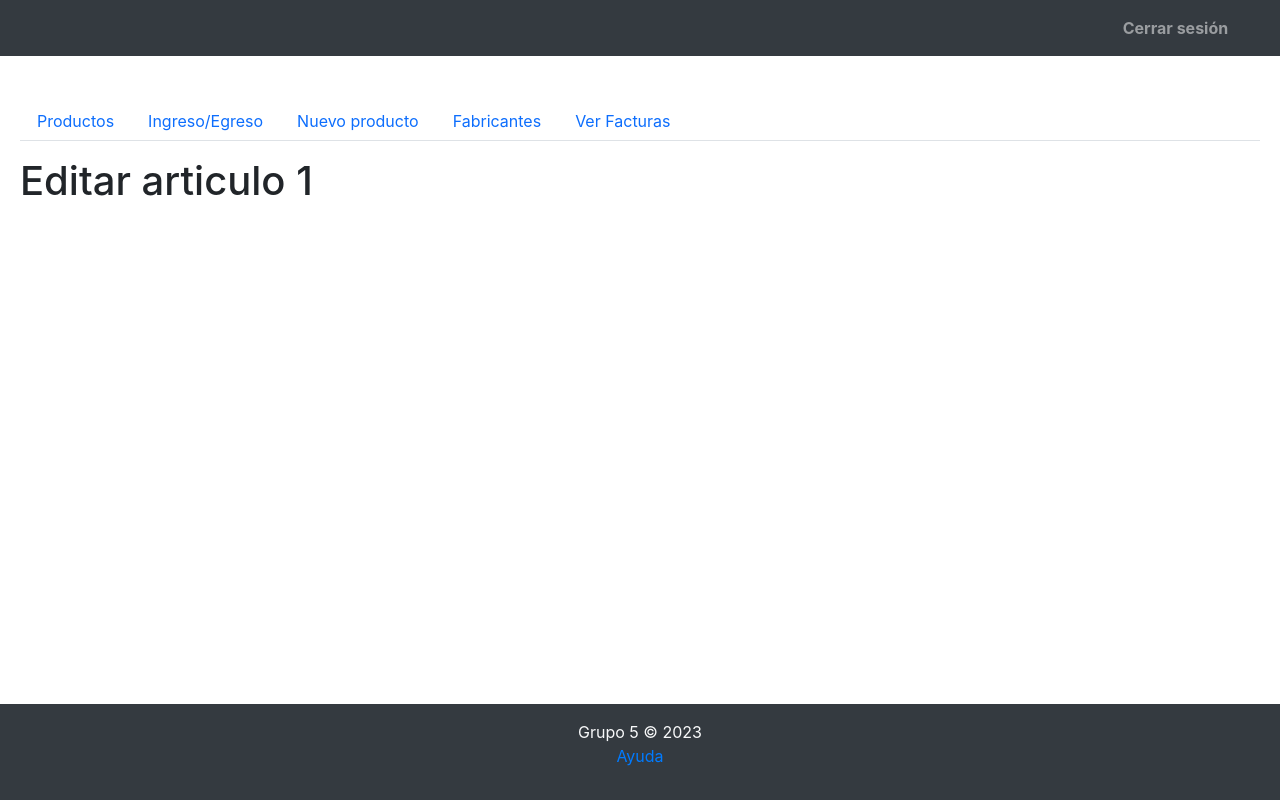
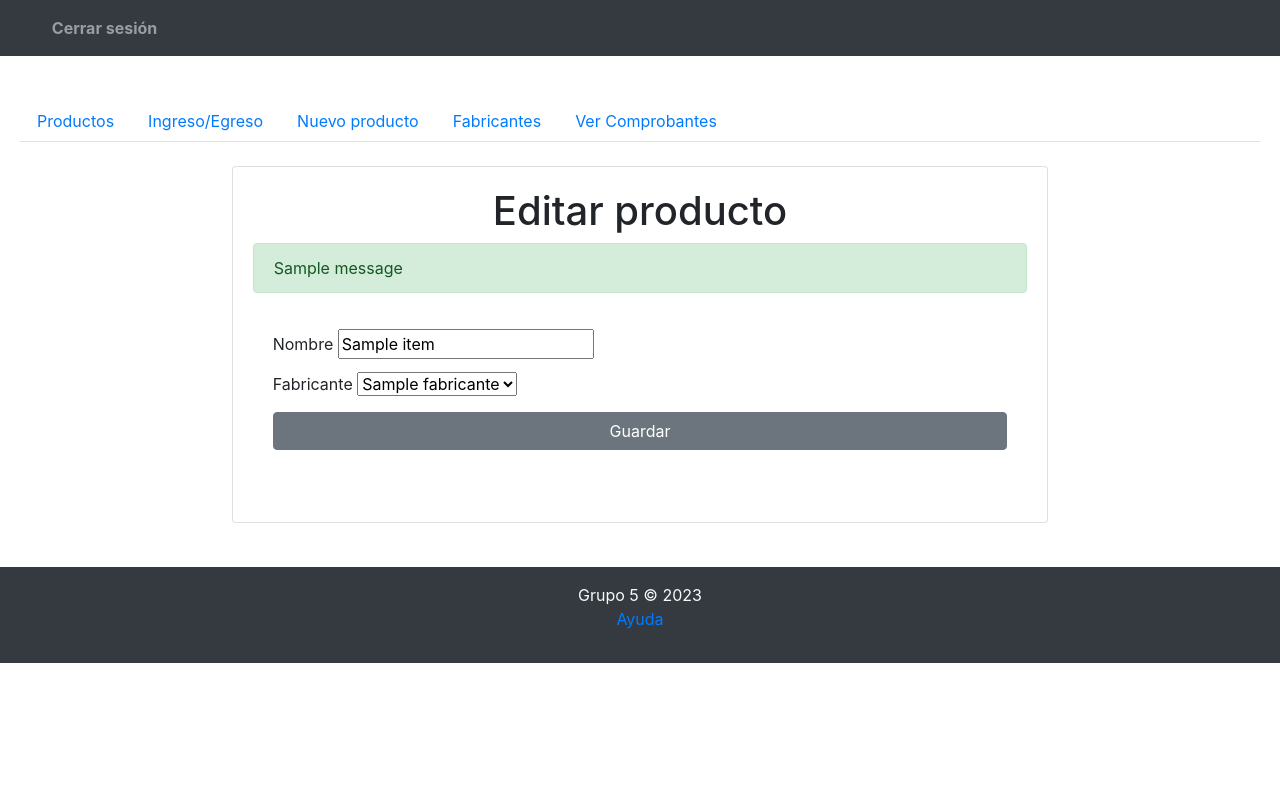
Before and after one commit to omar-sca/PIG_Grupo5, a Django app: page /productos/editar/1/ in a window 1280 px wide. Run offline with Django 3.2, Linux system fonts and the light colour scheme; tables that the repository leaves empty hold one stand-in row (values such as "Sample post"); one stand-in notice (Sample message) is shown.

Commit message:
ABM de productos y modificaciones extras

```diff
--- a/productos/forms.py
+++ b/productos/forms.py
@@ -3,7 +3,7 @@
 import re
 from django.forms import ValidationError
 from django.forms.widgets import DateInput
-from productos.models import Fabricante
+from productos.models import Fabricante,Items
 
 
 class ModificarStockForm(forms.Form):
@@ -29,11 +29,19 @@
     if valor <= 0:
         raise ValidationError('La cantidad no puede ser menor a 0.')
 
-class IngresarProductoForm(forms.Form):
-    nombre_producto = forms.CharField (label="Nombre del producto", required=True)
-    fabricante_producto = forms.CharField (label="Nombre del fabricante", required=True)
-    stock_producto = forms.IntegerField (label="Cantidad", validators=(numero_valido,))
 
+class NuevoProductoForm(forms.ModelForm):
+    class Meta:
+        model= Items
+        fields = ['nombre', 'fabricante', 'stock']
+    nombre = forms.CharField (label="Nombre del producto", required=True)
+    stock = forms.IntegerField (label="Cantidad", validators=(numero_valido,))
+
+
+class EditarProductoForm(forms.ModelForm):
+    class Meta:
+        model= Items
+        fields = ['nombre', 'fabricante']
 
 
 def direccion_correcta(valor):
@@ -45,6 +53,7 @@
     if not re.match(patron, valor):
         raise forms.ValidationError('El número de teléfono debe cumplir el siguiente formato: 01-12345678')
 
+
 class NuevoFabricanteForm(forms.ModelForm):
     class Meta:
         model= Fabricante
--- a/productos/urls.py
+++ b/productos/urls.py
@@ -3,12 +3,12 @@
 
 
 urlpatterns = [
-    path('', views.productos_mostrar, name='productos'),
+    path('', views.ProductosMostrar.as_view(), name='productos'),
     path('nuevo/', views.producto_nuevo, name='nuevo_producto'),
     path('editar/<int:id_prod>/', views.producto_editar, name='editar_producto'),
     path('fabricantes/', views.FabricantesL.as_view(), name='fabricantes'),
     path('fabricantes/nuevo/', views.fabricante_nuevo, name='nuevo_fabricante'),
     path('fabricantes/editar/<int:id_fabr>', views.fabricante_editar, name='editar_fabricante'),
     path('modificar_stock/', views.stock, name='modificar_stock'),
-    path('facturas/', views.ver_facturas),
+    path('comprobantes/', views.ver_comprobantes),
 ]
--- a/productos/views.py
+++ b/productos/views.py
@@ -1,63 +1,51 @@
 from re import template
-from django.shortcuts import render
+from django.shortcuts import render,redirect
 from django.template import loader
 from django.http import HttpResponse
-from productos.forms import IngresarProductoForm, ModificarStockForm,NuevoFabricanteForm
+from productos.forms import NuevoProductoForm, ModificarStockForm,NuevoFabricanteForm,EditarProductoForm
 from django.contrib import messages
 from django.views.generic import ListView
-from productos.models import Fabricante
+from productos.models import Fabricante,Items
 
 
 # Create your views here.
-#Tupla producto: (id_producto, nombre, fabricante, stock)
-listaProductos=[
-    (1,'prod A','fabricante1',32),
-    (2,'prod B','fabricante1',0),
-    (3,'prod C','fabricante1',5),
-    (4,'prod D','fabricante1',65),
-    (5,'prod E','fabricante1',9),
-    (6,'prod A','fabricante1',32),
-    (7,'prod B','fabricante1',0),
-    (8,'prod C','fabricante1',5),
-    (9,'prod D','fabricante1',65),
-    (10,'prod E','fabricante1',9),
-    ]
 
-#Tupla fabricante: (id_fabricante, nombre, direccion,telefono, mail)
-listaFabricantes=[
-    (1,'fabricante1', "calle1", '4900-0000', 'mail@mail.com'),
-    (2,'fabricante2', "calle1", '4900-0000', 'mail@mail.com'),
-    (3,'fabricante3', "calle1", '4900-0000', 'mail@mail.com'),
-    (4,'fabricante4', "calle1", '4900-0000', 'mail@mail.com'),
-    ]
-
-
-def productos_mostrar(request):
-    template = loader.get_template('productos/productos.html')
-    context={'productos':listaProductos}
-    return HttpResponse(template.render(context,request))
+class ProductosMostrar(ListView):
+    model = Items
+    template_name = 'productos/productos.html'
+    context_object_name = 'productos'
+    queryset = Items.objects.all().order_by('nombre')
 
 def producto_nuevo(request):
     if request.method == 'POST':
-        ingresarProductoForma=IngresarProductoForm(request.POST)
-        if ingresarProductoForma.is_valid():
+        form_ingresarProducto=NuevoProductoForm(request.POST)
+        if form_ingresarProducto.is_valid():
             messages.success(request, 'Nuevo artículo agregado correctamente')
-            ingresarProductoForma = IngresarProductoForm()
-
+            form_ingresarProducto.save()
+            form_ingresarProducto = NuevoProductoForm()
         else:
             messages.warning(request, 'Error en los datos cargados')
     elif request.method=='GET':
-        ingresarProductoForma = IngresarProductoForm()
+        form_ingresarProducto = NuevoProductoForm()
 
     template = loader.get_template('productos/producto_nuevo.html')
-    context={'IngresarProductoForm':ingresarProductoForma}
+    context={'form_nuevoProd':form_ingresarProducto}
     return HttpResponse(template.render(context,request))
-    ##return render(request,'productos/producto_nuevo.html')
 
 def producto_editar(request,id_prod):
-    template = loader.get_template('productos/producto_editar.html')
-    context={'id_item':id_prod}
-    return HttpResponse(template.render(context,request))
+    try:
+        producto =Items.objects.get(pk=id_prod)
+    except Items.DoesNotExist:
+        return render(request, '404_admin.html')
+
+    if (request.method == 'POST'):
+        form_EditProd = EditarProductoForm(request.POST, instance=producto)
+        if form_EditProd.is_valid():
+            form_EditProd.save()
+            return redirect('productos')
+    else:
+        form_EditProd = EditarProductoForm(instance=producto)
+    return render(request, 'productos/producto_editar.html', {'formEditarProd': form_EditProd})
 
 #def fabricantes_mostrar(request):
 #    template = loader.get_template('productos/fabricantes.html')
@@ -68,8 +56,7 @@
     model = Fabricante
     template_name = 'productos/fabricantes.html'
     context_object_name = 'fabricantes'
-    queryset = Fabricante.objects.all()
-
+    queryset = Fabricante.objects.all().order_by('nombre')
 
 
 def fabricante_editar(request,id_fabr):
@@ -103,8 +90,8 @@
     #return HttpResponse(template.render(context,request))
     #return render(request,'productos/modificar_stock.html')
 
-def ver_facturas(request):
+def ver_comprobantes(request):
     #template = loader.get_template('productos/facturas.html')
     #context={'':}
     #return HttpResponse(template.render(context,request))
-    return render(request,'productos/facturas.html')
+    return render(request,'productos/comprobantes.html')
--- a/templates/base.html
+++ b/templates/base.html
@@ -11,12 +11,8 @@
     <!--Configuración de la ventana gráfica para que su sitio web se vea bien en todos los dispositivos:-->
     <meta name="viewport" content="width=device-width, initial-scale=1.0">
 
-    <link href="https://cdn.jsdelivr.net/npm/bootstrap@5.1.1/dist/css/bootstrap.min.css" rel="stylesheet"
-        integrity="sha384-F3w7mX95PdgyTmZZMECAngseQB83DfGTowi0iMjiWaeVhAn4FJkqJByhZMI3AhiU" crossorigin="anonymous">
-
     {% load static %}
     <link rel="stylesheet" href="{% static '\css\bootstrap.min.css' %}">
-    <!--link rel="stylesheet" type="text/css" href="{% static 'datatables/dataTables.bootstrap4.min.css' %}"-->
     <link rel="stylesheet" href="{% static '\css\style.css' %}">
     <title>{% block titulo %} {% endblock titulo %}</title>
 
--- a/templates/productos/base_productos.html
+++ b/templates/productos/base_productos.html
@@ -18,7 +18,7 @@
                 <a class="nav-link" href="/productos/fabricantes">Fabricantes</a>
             </li>
             <li class="nav-item">
-                <a class="nav-link" href="/productos/facturas">Ver Facturas</a>
+                <a class="nav-link" href="/productos/comprobantes">Ver Comprobantes</a>
             </li>
         </ul>
 
--- a/templates/productos/producto_editar.html
+++ b/templates/productos/producto_editar.html
@@ -3,5 +3,37 @@
 {% block titulo %}Editar artículo{% endblock titulo %}
 
 {% block contenido %}
-<h1>Editar articulo {{id_item}}</h1>
+
+<div class="row justify-content-center mt-4 mb-4">
+    <div class="col-md-8">
+      <div class="card">
+        <div class="card-body">
+          <div class="form-group">
+            <h1 class="text-center">Editar producto</h1>
+            {% for message in messages %}
+            <div class="alert alert-{{ message.tags }}" role="alert">
+              {{message}}
+            </div> {% endfor %} <div class="card-body">
+              <div class="form-group">
+                <form id='editar_producto' name='editar_producto' action="" method="POST">
+                    {% csrf_token %}
+                    <div class="row">
+                        {% for campo in formEditarProd %}
+                        <div class="col-md-12">
+                            <div class="md-form mb-0">
+                            <label for="name" class="form-group">{{ campo.label }}</label>
+                            {{campo}}
+                            </div>
+                            <span class='error'>{{campo.errors}}</span>
+                        </div>
+                        {% endfor %} </div>
+                  <button type="submit" class="btn btn-secondary btn-block">Guardar</button>
+                </form>
+              </div>
+            </div>
+          </div>
+        </div>
+      </div>
+    </div>
+</div>
 {% endblock contenido %}
--- a/templates/productos/producto_nuevo.html
+++ b/templates/productos/producto_nuevo.html
@@ -18,7 +18,7 @@
                 <form id='nuevo_producto' name='nuevo_producto' action="{% url 'nuevo_producto' %}" method="POST">
                     {% csrf_token %}
                     <div class="row">
-                        {% for campo in IngresarProductoForm %}
+                        {% for campo in form_nuevoProd %}
                         <div class="col-md-12">
                             <div class="md-form mb-0">
                             <label for="name" class="form-group">{{ campo.label }}</label>
```
Also changed, not shown: templates/productos/comprobantes.html (added, +9 -0 lines), templates/productos/facturas.html (deleted, +0 -9 lines), templates/productos/productos.html (+5 -55 lines), 1 other file.
